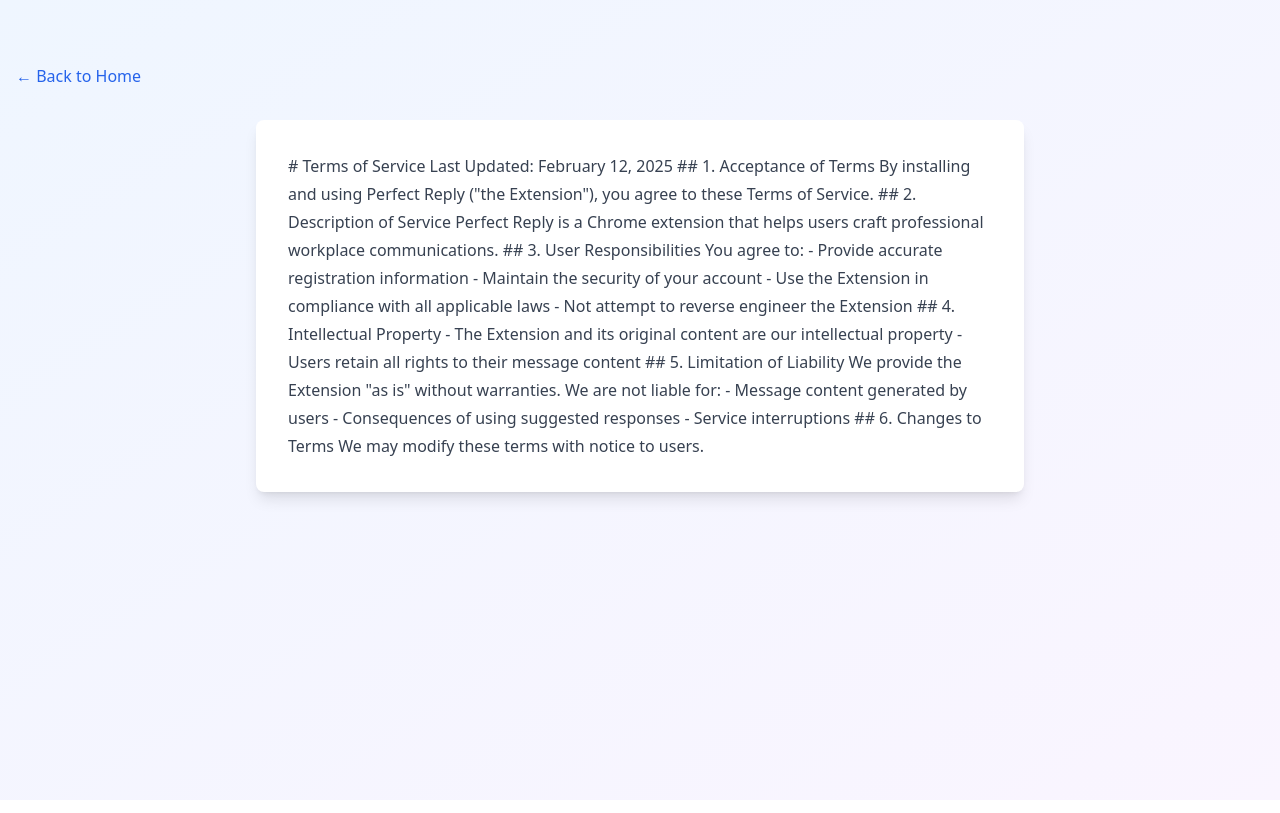
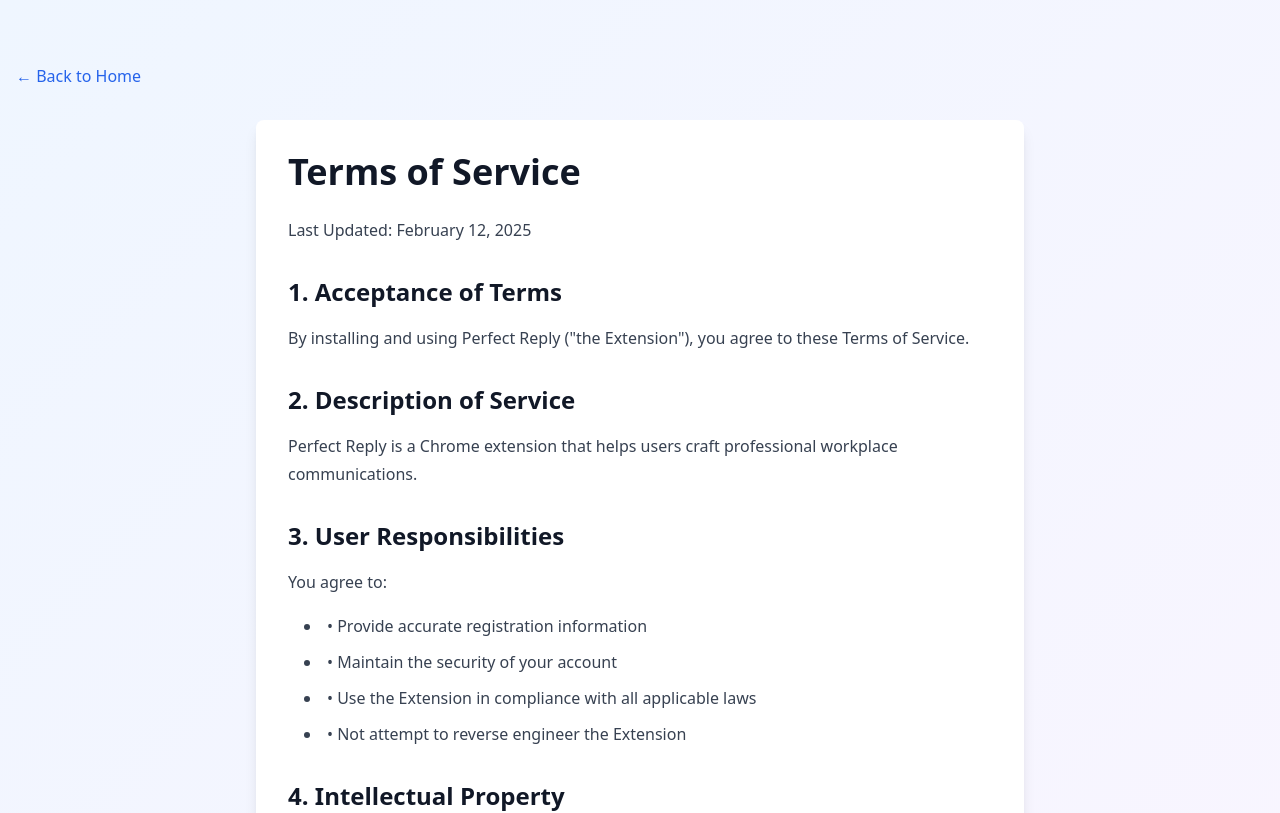
Before and after one commit to mahamaharathi/perfect-reply-website, a React (Vite) app: page /terms in a window 1280 px wide. Shown: the top 813 px of the page. Built offline with nearby package versions, Linux system fonts and the light colour scheme.

Commit message:
fix bugs

```diff
--- a/src/App.jsx
+++ b/src/App.jsx
@@ -1,11 +1,15 @@
+import React from 'react';
 import { BrowserRouter as Router, Routes, Route } from 'react-router-dom';
 import LandingPage from './LandingPage';
 import PolicyPage from './PolicyPage';
 import { privacyContent, termsContent, refundContent } from './policies';
 
 function App() {
+  // Get the base URL from Vite's env
+  const baseUrl = import.meta.env.BASE_URL;
+
   return (
-    <Router>
+    <Router basename={baseUrl}> {/* Add basename here */}
       <Routes>
         <Route path="/" element={<LandingPage />} />
         <Route path="/privacy" element={<PolicyPage title="Privacy Policy" content={privacyContent} />} />
--- a/src/LandingPage.jsx
+++ b/src/LandingPage.jsx
@@ -35,7 +35,7 @@
             <section className="container mx-auto px-4 py-16">
                 <div className="bg-white rounded-xl shadow-lg p-6 max-w-2xl mx-auto">
                     <img
-                        src="/screenshot.png"
+                        src="/screenshot.svg"
                         alt="Perfect Reply Demo"
                         className="w-full rounded-lg shadow-md"
                     />
--- a/src/PolicyPage.jsx
+++ b/src/PolicyPage.jsx
@@ -2,6 +2,24 @@
 import { Link } from 'react-router-dom';
 
 const PolicyPage = ({ title, content }) => {
+  // Simple function to convert markdown to HTML
+  const convertMarkdownToHtml = (text) => {
+    return text
+      // Convert headers
+      .replace(/^# (.*$)/gm, '<h1 class="text-4xl font-bold mb-6">$1</h1>')
+      .replace(/^## (.*$)/gm, '<h2 class="text-2xl font-semibold mt-8 mb-4">$1</h2>')
+      .replace(/^### (.*$)/gm, '<h3 class="text-xl font-semibold mt-6 mb-3">$1</h3>')
+      // Convert lists
+      .replace(/^\- (.*$)/gm, '<li class="ml-4">• $1</li>')
+      // Convert paragraphs
+      .split('\n').map(line => {
+        if (line && !line.startsWith('<')) {
+          return `<p class="mb-4">${line}</p>`;
+        }
+        return line;
+      }).join('\n');
+  };
+
   return (
     <div className="min-h-screen bg-gradient-to-br from-blue-50 to-purple-50">
       <div className="container mx-auto px-4 py-16">
@@ -10,8 +28,11 @@
         </Link>
         <div className="max-w-3xl mx-auto bg-white rounded-lg shadow-lg p-8">
           <div className="prose prose-blue max-w-none">
-            {/* Using dangerouslySetInnerHTML here since we control the content */}
-            <div dangerouslySetInnerHTML={{ __html: content }} />
+            <div
+              dangerouslySetInnerHTML={{
+                __html: convertMarkdownToHtml(content)
+              }}
+            />
           </div>
         </div>
       </div>
--- a/vite.config.js
+++ b/vite.config.js
@@ -5,7 +5,18 @@
 export default defineConfig({
   plugins: [
     react(),
-    markdown()
+    markdown({
+      mode: ['html'],
+      markdownIt: {
+        html: true,
+        linkify: true,
+        typographer: true
+      }
+    })
   ],
-  base: '/perfect-reply-website/'
+  base: '/perfect-reply-website/',
+  // Add this to handle client-side routing
+  server: {
+    historyApiFallback: true
+  }
 });
```
Lines whose indentation alone changed are shown as unchanged.
